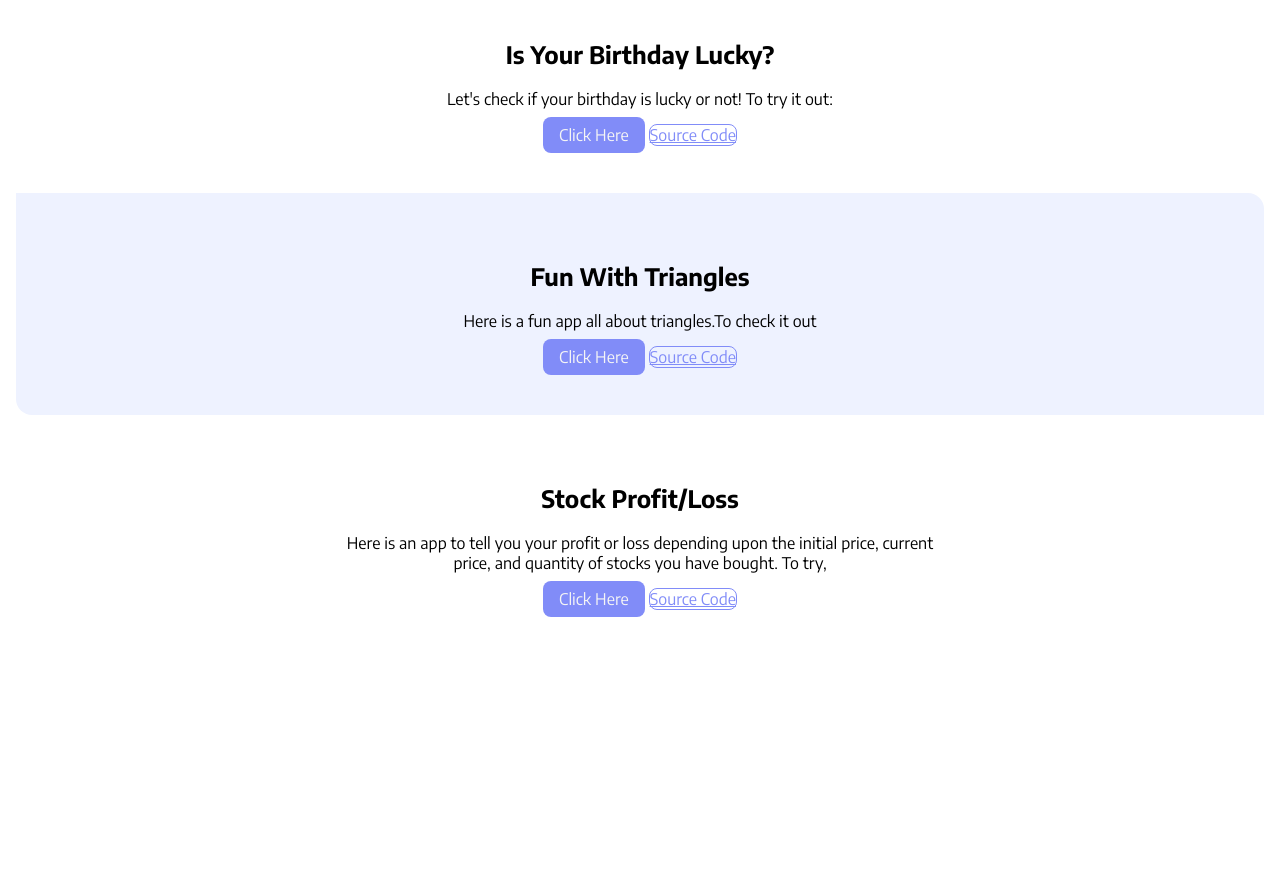
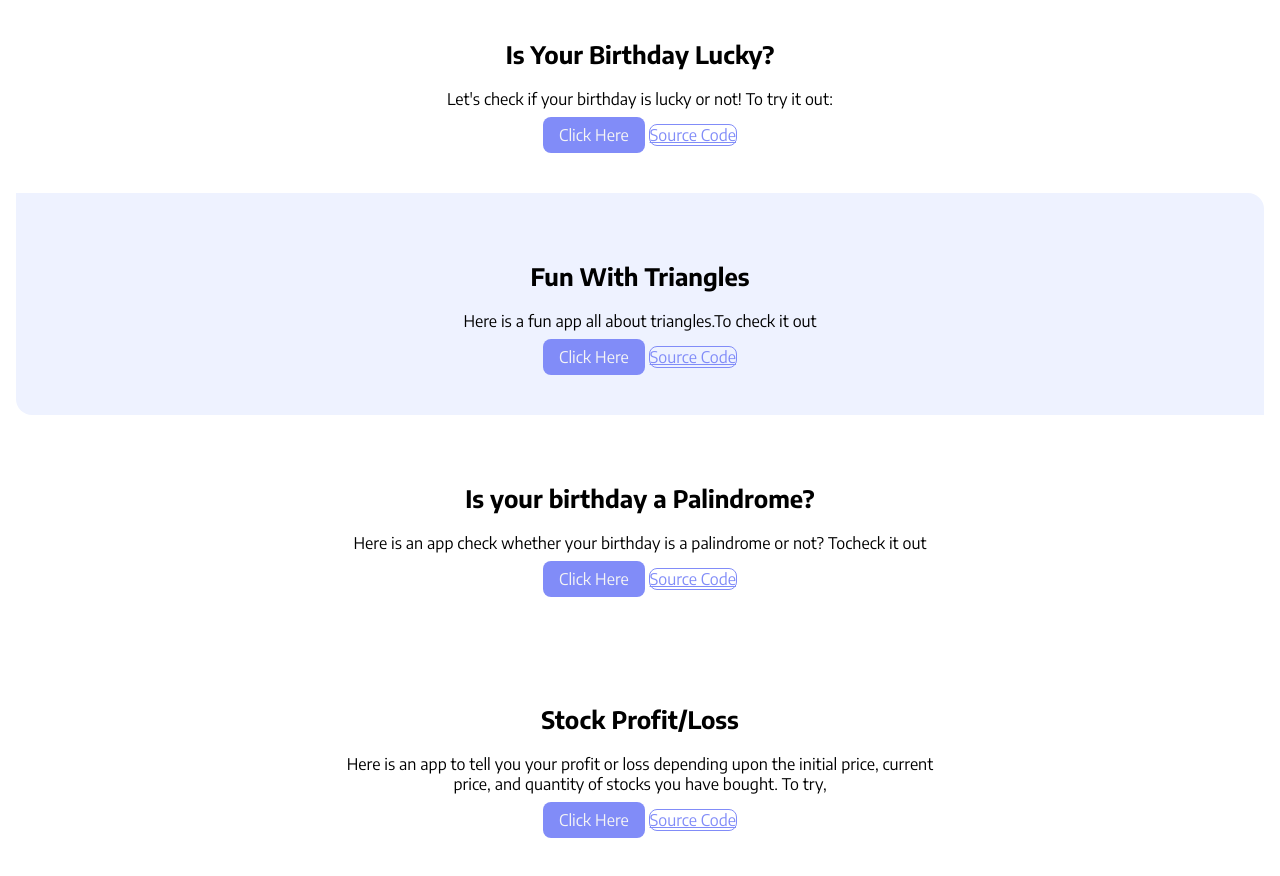
Before and after one commit to TJain02/Tushar-Portfolio-Website, a plain HTML site: page projects.html in a window 1280 px wide. Shown: the part 2186-3062 px from the top of the page. Before the commit the page ends 2859 px from the top, so only its background shows below. Drawn offline with Linux system fonts and the light colour scheme.

Commit message:
Corrections made

```diff
--- a/projects.html
+++ b/projects.html
@@ -109,6 +109,15 @@
         </div>
     </section>
 
+    <section class="section ">
+        <div class="container container-center">
+            <h1>Is your birthday a Palindrome?</h1>
+                <p>Here is an app check whether your birthday is a palindrome or not? Tocheck it out </p>
+                     <a class=" link link-primary" href="https://palindrome-bday-m13.netlify.app/">Click Here</a>
+                     <a class="link-secondary" href="https://github.com/TJain02/is-your-birthday-a-palindrome.git">Source Code</a>
+        </div>
+    </section>
+
 <section class="section ">
         <div class="container container-center">
             <h1>Stock Profit/Loss</h1>
```
